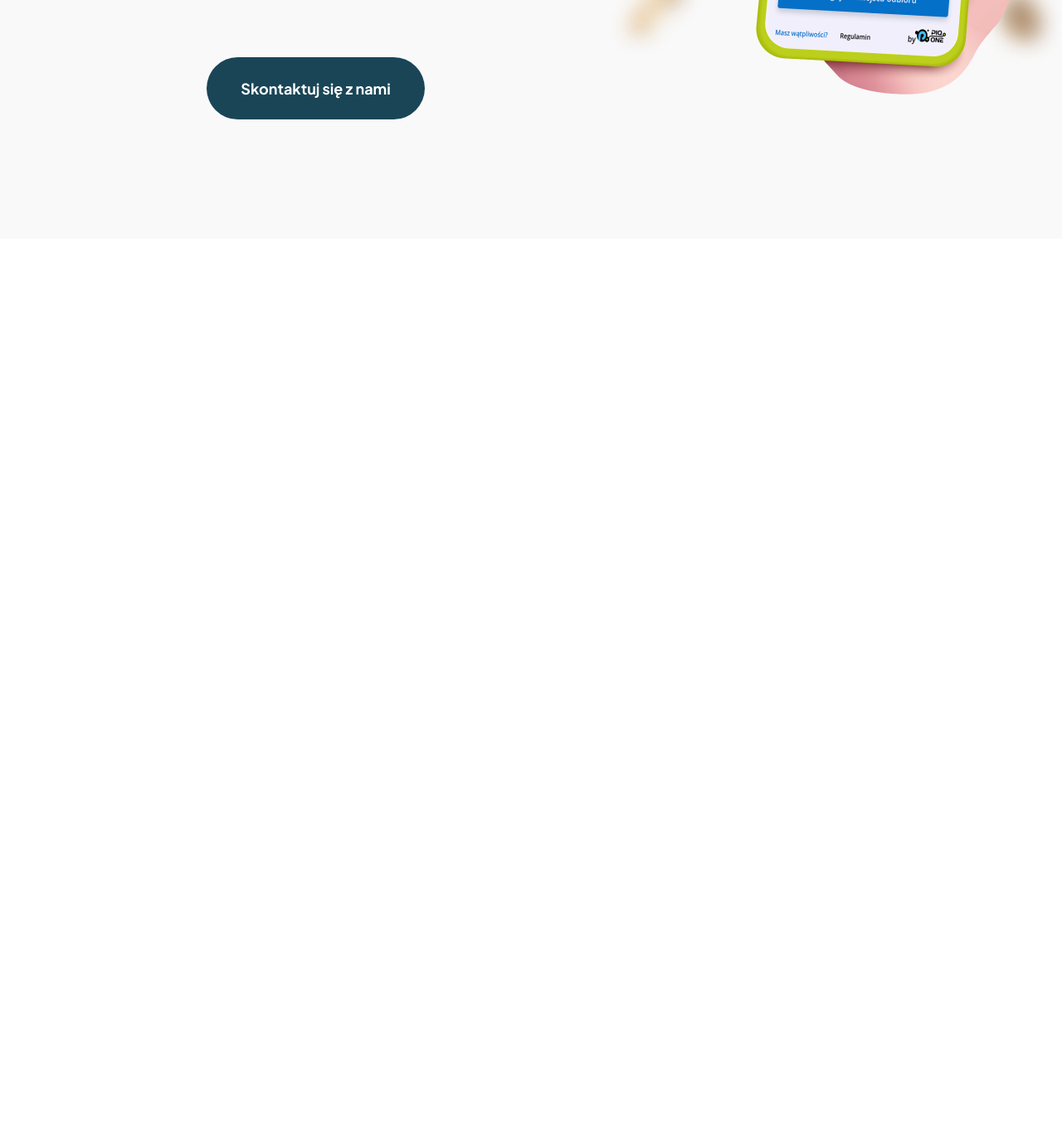
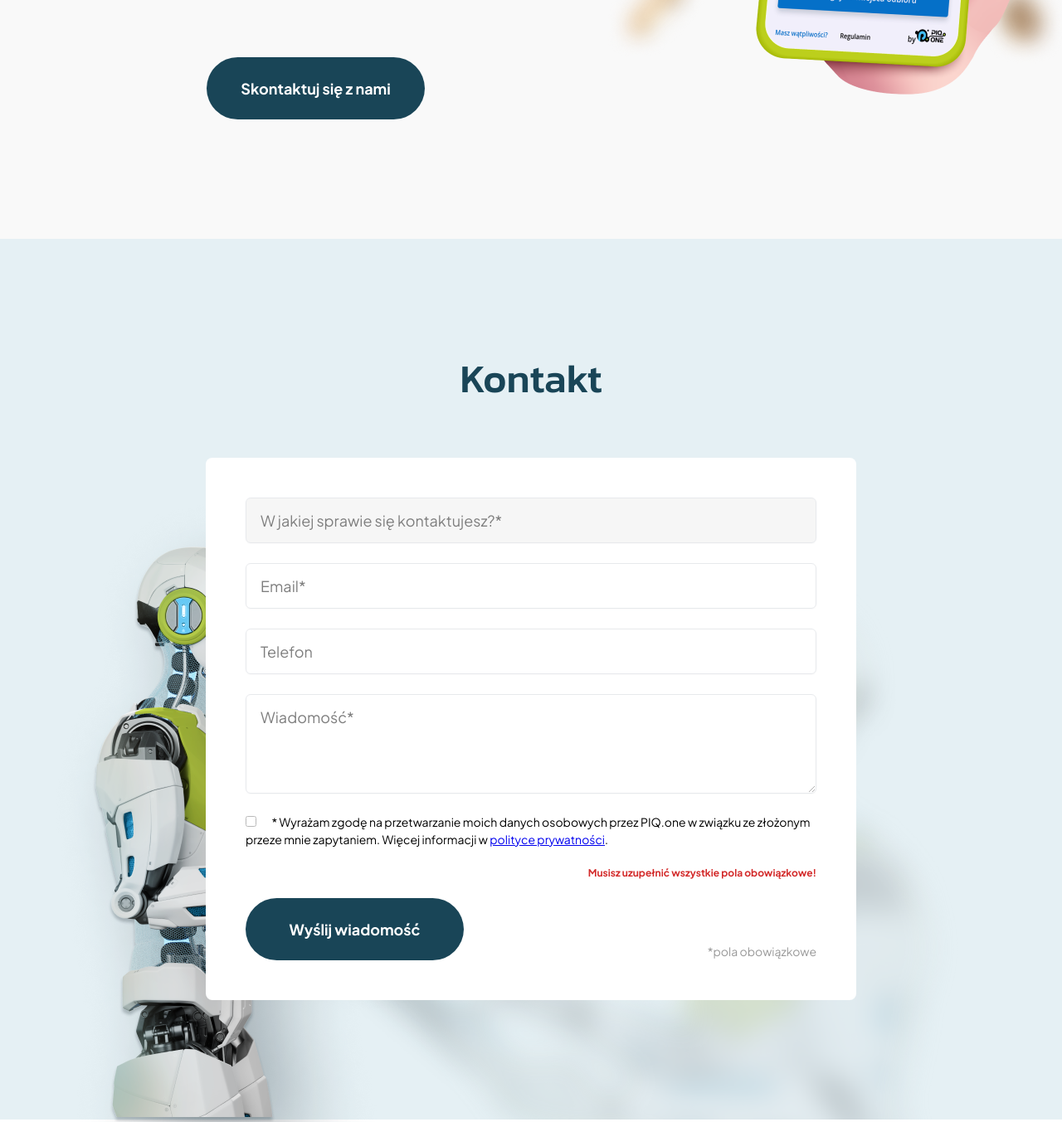
Before and after one commit to sara-zalesinska/Click-Collect--landing-page, a website built with Vite: page index.html in a window 1280 px wide. Shown: the part 5683-7036 px from the top of the page at 83% size. Before the commit the page ends 5971 px from the top, so only its background shows below. Built offline with nearby package versions, Linux system fonts and the light colour scheme.

Commit message:
created and styled contact section

```diff
--- a/index.html
+++ b/index.html
@@ -166,7 +166,7 @@
            <img src="./images/icons/opinion-user-icon-two.png" alt="user's profile picture" class="opinion-box-user-info__user-profile-picture">
            <div class="opinion-box-user-info__user-data">
             <p class="opinion-box-user-info__user-name">Tomasz Zieliński</p>
-            <p class="opinion-box-user-info__user-proffession">Dyrektor IT, Corgix Sp. z o.o.</p>
+            <p class="opinion-box-user-info__user-proffession">Członek Zarządu, Net Systemts</p>
           </div>
           </div>
         </div>
@@ -175,7 +175,7 @@
       <section class="pricing-section">
         <div class="pricing-text-content">
           <h2 class="pricing-text-content__heading section-title">Cennik</h2>
-          <p class="pricing-text-content__paragraph">Oferujemy elastyczne plany rozliczeniowe, dostosowane do indywidualnych potrzeb każdego klienta. Zachęcamy do bezpośredniego kontaktu, aby omówić szczegóły i znaleźć najkorzystniejsze dla Ciebie rozwiązanie. Skontaktuj się z nami już dziś, aby dowiedzieć się więcej.</p>
+          <p class="pricing-text-content__paragraph">Oferujemy <span class="bold">elastyczne plany rozliczeniowe</span>, dostosowane do indywidualnych potrzeb każdego klienta. Zachęcamy do bezpośredniego kontaktu, aby omówić szczegóły i znaleźć najkorzystniejsze dla Ciebie rozwiązanie. <span class="bold">Skontaktuj się z nami już dziś</span>, aby dowiedzieć się więcej.</p>
           <button class="pricing-text-content__button button">Skontaktuj się z nami</button>
         </div>
         <div class="pricing-visual-content">
@@ -183,6 +183,36 @@
         </div>
         <img src="./images/blobs/blob-pricing.png" alt="" class="pricing-section__blob-pic">
       </section>
+      <section class="contact-section">
+        <h2 class="contact-section__heading section-title">Kontakt</h2>
+        <img src="./images/pics/robot-contact-pic.png" alt="a robot holding a tablet" class="contact-section__robot-pic">
+        <img src="/images/pics/robot-shadow-pic.png" alt="a robot shadow" class="contact-section__robot-shadow">
+        <form action="" class="contact-form">
+          <fieldset>
+            <select id="contact-matter">
+              <option value=""  disabled selected>W jakiej sprawie się kontaktujesz?*
+              </option>
+              <option value="">Option 1</option>
+              <option value="">Option 2</option>
+              <option value="">Option 3</option>
+              <option value="">Option 4</option>
+            </select>
+            <input type="email" value="Email*">
+            <input type="text" value="Telefon">
+            <textarea id="message" class="contact-message">Wiadomość*</textarea>
+            <div class="privacy-policy">
+            <input type="checkbox" id="data-processing-checkbox">
+            <label for="data-processing-checkbox" class="privacy-policy__message">* Wyrażam zgodę na przetwarzanie moich danych osobowych przez PIQ.one w związku ze złożonym przeze mnie zapytaniem. Więcej informacji w <a href="#" class="privacy-policy__link" >polityce prywatności</a>.</label>
+            </div>
+            <span class="warning-message">Musisz uzupełnić wszystkie pola obowiązkowe!</span>
+          </fieldset>
+          <div class="contact-section__bottom">
+            <button class="contact-section__submit-btn button">Wyślij wiadomość</button>
+          <p class="contact-section__legend">*pola obowiązkowe</p>
+          </div>
+
+        </form>
+      </section>
    </main>
     <script type="module" src="/main.js"></script>
   </body>
--- /dev/null
+++ b/styles/components/contact.scss
@@ -0,0 +1,103 @@
+.contact-section {
+    position: relative;
+    display: flex;
+    flex-direction: column;
+    justify-content: center;
+    align-items: center;
+    padding: 144px 0;
+    background-color: var(--border-color);
+
+    &__bottom {
+        margin-top: 24px;
+        display: flex;
+        align-items: flex-end;
+        justify-content: space-between;
+    }
+
+    &__legend {
+        font-family: var(--font-primary);
+        font-size: 1.4rem;
+        line-height: 150%;
+        opacity: .4;
+    }
+
+    &__robot-pic {
+        position: absolute;
+        left: 55px;
+        bottom: -77px;
+    }
+
+    &__robot-shadow {
+        position: absolute;
+        bottom: 0;
+        right: 119px;
+        width: 63%;
+    }
+}
+
+.contact-form {
+    padding: 48px;
+    margin-top: 72px;
+    width: 784px;
+    border-radius: 8px;
+    background-color: var(--bg-color-main);
+    z-index: 1;
+}
+
+.contact-message {
+    min-height: 120px;
+    max-height: 142px;
+    width: 100%;
+    resize: vertical;
+}
+
+fieldset {
+display: flex;
+flex-direction: column;
+}
+
+input,
+select,
+textarea {
+    margin-bottom: 24px;
+    padding: 13px 17px;
+    font-family: var(--font-primary);
+    font-size: 1.8rem;
+    line-height: 150%;
+    opacity: 0.5;
+    border-radius: 6px;
+    border: 1px solid var(--input-border-color);
+    box-shadow: 0px 1px 2px 0px rgba(0, 0, 0, 0.05);
+}
+
+select {
+    -moz-appearance: none;
+    -webkit-appearance: none;
+}
+
+select::-ms-expand {
+    display: none;
+  }
+
+#data-processing-checkbox {
+    margin: 0;
+}
+
+.privacy-policy {
+    margin-bottom: 24px;
+
+    &__message {
+        margin-left: 16px;
+        font-family: var(--font-primary);
+        font-size: 1.4rem;
+        line-height: 150%;
+    }
+}
+
+.warning-message {
+    align-self: flex-end;
+    font-family: var(--font-primary);
+    font-size: 1.2rem;
+    font-weight: 700;
+    color: var(--warning-message-color);
+}
--- a/styles/core/variables.scss
+++ b/styles/core/variables.scss
@@ -6,6 +6,8 @@
     --text-color-main: rgba(1, 22, 30, 1);
     --border-color: #E5F0F4;
     --user-name-font-color: #3696BE;
+    --warning-message-color: rgb(211, 42, 42);
+    --input-border-color: #D1D5DB;
 
     --font-primary: 'Plus Jakarta Sans', sans-serif;
     --font-secondary: 'Kanit', sans-serif;
--- a/styles/main.scss
+++ b/styles/main.scss
@@ -8,3 +8,4 @@
 @use './components/benefits.scss';
 @use './components/opinions.scss';
 @use './components/pricing.scss';
+@use './components/contact.scss';
```
Also changed, not shown: images/icons/drop-down-arrow-icon.png (added), images/pics/robot-shadow-pic.png (added).
